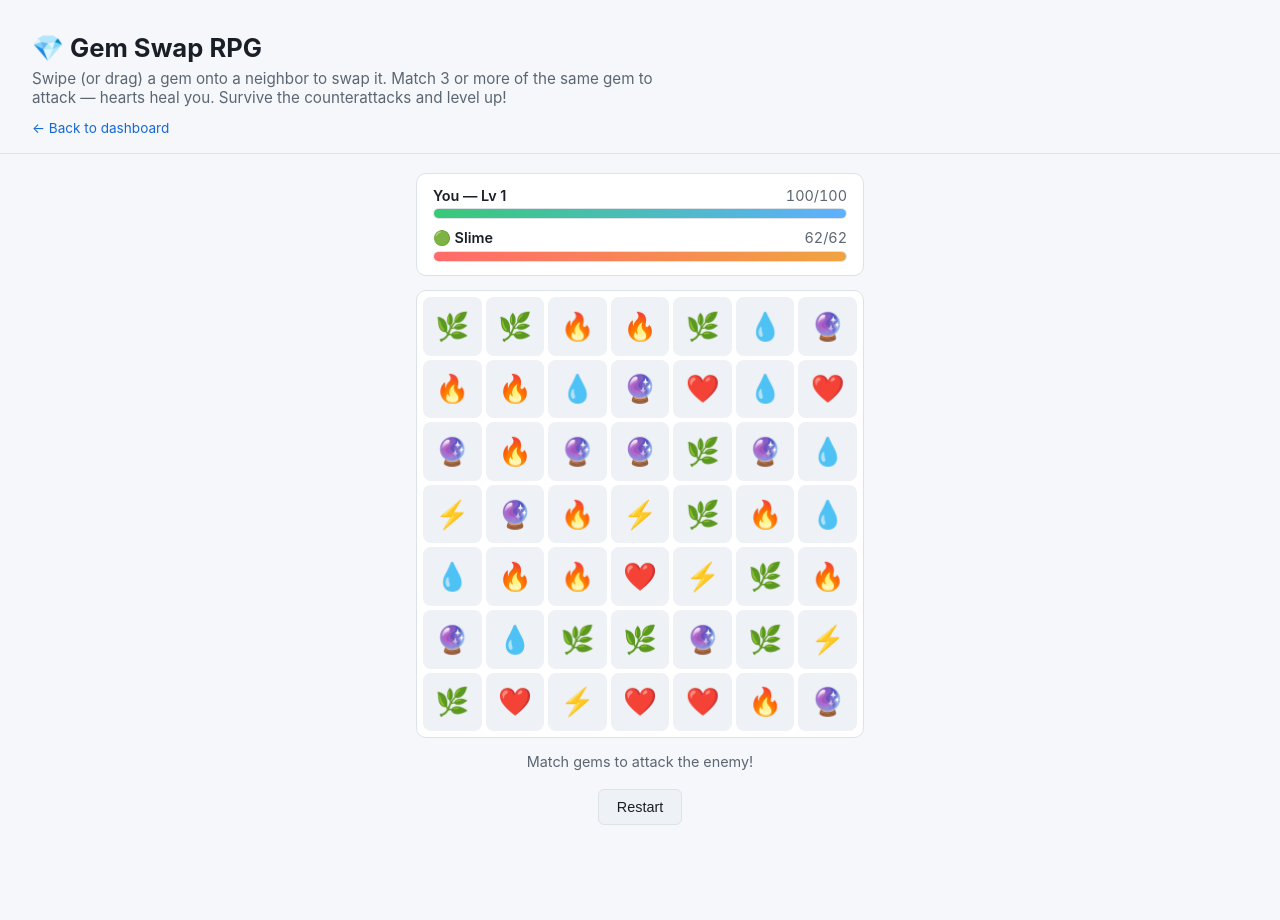
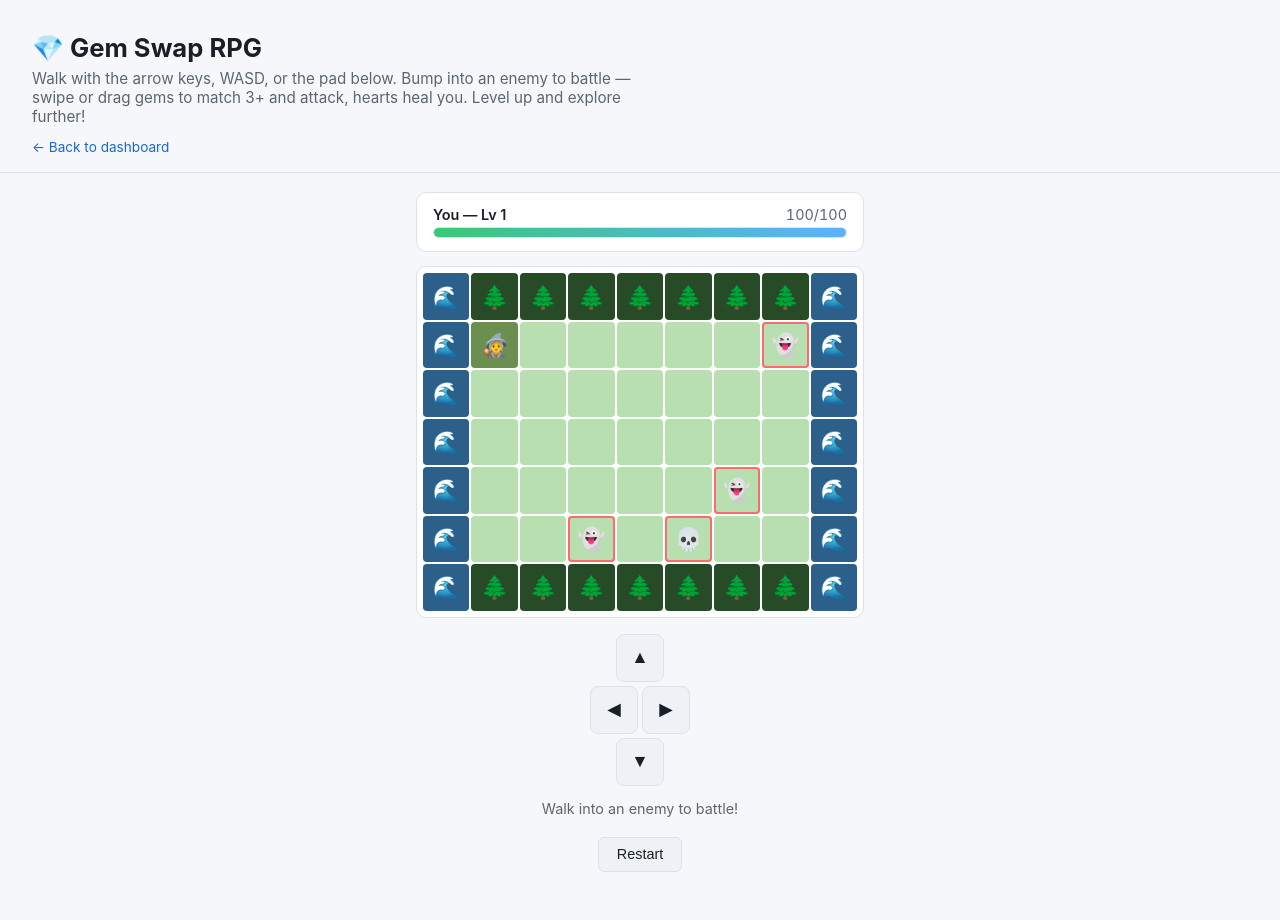
Before and after one commit to raulpanim/Neo, a Flask app: page /game in a window 1280 px wide. Before the commit the page ends 825 px from the top, so only its background shows below. Run offline with Flask 3, Linux system fonts and the light colour scheme.

Commit message:
Add walkable overworld to the RPG game
The game now opens on a tile map you explore with arrow keys, WASD, or
an on-screen D-pad (for touch). Visible enemies stand on the map; walking
into one launches the existing gem-swap battle. Winning removes that
enemy, heals and levels you up, and returns you to the map; clearing all
enemies regenerates a tougher area. Losing still ends the run via the
existing defeat/restart flow.

```diff
--- a/static/css/game.css
+++ b/static/css/game.css
@@ -87,6 +87,72 @@ body {
 
 .player-fill { background: linear-gradient(90deg, #38c977, #5eb0ff); }
 .enemy-fill { background: linear-gradient(90deg, #ff6b6b, #f0a340); }
+
+.hidden { display: none !important; }
+
+.overworld {
+  display: flex;
+  flex-direction: column;
+  align-items: center;
+  gap: 1rem;
+}
+
+.map {
+  --map-cols: 9;
+  display: grid;
+  grid-template-columns: repeat(var(--map-cols), 1fr);
+  gap: 2px;
+  width: 100%;
+  background: var(--panel);
+  border: 1px solid var(--border);
+  border-radius: 10px;
+  padding: 6px;
+}
+
+.tile {
+  aspect-ratio: 1 / 1;
+  display: flex;
+  align-items: center;
+  justify-content: center;
+  border-radius: 4px;
+  font-size: min(5.5vw, 1.4rem);
+  background: #3a5f3a;
+}
+
+@media (prefers-color-scheme: light) {
+  .tile { background: #b7dfb0; }
+}
+
+.tile.tree { background: #274a27; }
+.tile.water { background: #2c5f8a; }
+.tile.has-enemy { box-shadow: inset 0 0 0 2px var(--danger); }
+.tile.has-player { background: #6b8f4e; }
+
+.dpad {
+  display: flex;
+  flex-direction: column;
+  align-items: center;
+  gap: 4px;
+}
+
+.dpad-mid { display: flex; gap: 4px; }
+
+.dpad-btn {
+  width: 3rem;
+  height: 3rem;
+  border-radius: 8px;
+  border: 1px solid var(--border);
+  background: var(--panel-2);
+  color: var(--text);
+  font-size: 1.1rem;
+  cursor: pointer;
+  touch-action: manipulation;
+}
+
+.dpad-btn:hover { border-color: var(--accent); }
+.dpad-btn:active { background: var(--accent); }
+
+.battle { display: flex; flex-direction: column; gap: 0.9rem; }
 
 .board-area {
   position: relative;
@@ -201,8 +267,6 @@ body {
   z-index: 10;
 }
 
-.overlay.hidden { display: none; }
-
 .overlay-card {
   background: var(--panel);
   border: 1px solid var(--border);
--- a/static/js/game.js
+++ b/static/js/game.js
@@ -1,11 +1,14 @@
 (() => {
   "use strict";
 
-  const COLS = 7;
-  const ROWS = 7;
+  const BOARD_COLS = 7;
+  const BOARD_ROWS = 7;
   const ATTACK_PER_GEM = 6;
   const HEAL_PER_GEM = 5;
   const SWIPE_THRESHOLD = 18;
+
+  const MAP_COLS = 9;
+  const MAP_ROWS = 7;
 
   const GEM_TYPES = ["fire", "water", "earth", "bolt", "dark"];
   const ALL_GEMS = [...GEM_TYPES, "heal"];
@@ -28,6 +31,8 @@
     { name: "Dragon", emoji: "\u{1F409}" },
   ];
 
+  const PLAYER_EMOJI = "\u{1F9D9}";
+
   const boardEl = document.getElementById("board");
   const floatersEl = document.getElementById("floaters");
   const messageEl = document.getElementById("message");
@@ -35,6 +40,7 @@
   const playerHpEl = document.getElementById("player-hp");
   const playerMaxHpEl = document.getElementById("player-max-hp");
   const playerBarEl = document.getElementById("player-bar");
+  const enemyRowEl = document.getElementById("enemy-row");
   const enemyNameEl = document.getElementById("enemy-name");
   const enemyHpEl = document.getElementById("enemy-hp");
   const enemyMaxHpEl = document.getElementById("enemy-max-hp");
@@ -44,50 +50,157 @@
   const overlayTitleEl = document.getElementById("overlay-title");
   const overlayTextEl = document.getElementById("overlay-text");
   const overlayBtn = document.getElementById("overlay-btn");
+  const overworldEl = document.getElementById("overworld");
+  const battleEl = document.getElementById("battle");
+  const mapEl = document.getElementById("map");
+  const dpadEl = document.querySelector(".dpad");
 
-  boardEl.style.setProperty("--cols", COLS);
+  boardEl.style.setProperty("--cols", BOARD_COLS);
+  mapEl.style.setProperty("--map-cols", MAP_COLS);
 
+  // --- battle board state ---
   let board = [];
-  let state = null;
   let busy = false;
   let selected = null;
   let dragStart = null;
 
-  const idx = (r, c) => r * COLS + c;
+  // --- overworld state ---
+  let tiles = [];
+  let player = { r: 1, c: 1 };
+  let mapEnemies = [];
+
+  // --- persistent run state ---
+  let state = null;
+  let battleActive = false;
+  let activeMapEnemy = null;
+  let currentEnemy = null;
+
+  const idxBoard = (r, c) => r * BOARD_COLS + c;
+  const idxMap = (r, c) => r * MAP_COLS + c;
   const sleep = (ms) => new Promise((res) => setTimeout(res, ms));
   const randomGemId = () => ALL_GEMS[Math.floor(Math.random() * ALL_GEMS.length)];
 
-  function newEnemyForLevel(level) {
-    const def = ENEMIES[(level - 1) % ENEMIES.length];
-    const scale = 1 + Math.floor((level - 1) / ENEMIES.length) * 0.5;
-    const maxHp = Math.round((40 + level * 22) * scale);
-    const atk = Math.round((6 + level * 2.2) * scale);
-    return { name: def.name, emoji: def.emoji, maxHp, hp: maxHp, atk };
+  // ---------------------------------------------------------------------
+  // Overworld map
+  // ---------------------------------------------------------------------
+
+  function makeEnemyStats(level) {
+    const def = ENEMIES[Math.floor(Math.random() * ENEMIES.length)];
+    const maxHp = Math.round(40 + level * 20 + Math.random() * 12);
+    const atk = Math.round(6 + level * 2 + Math.random() * 3);
+    return { name: def.name, emoji: def.emoji, maxHp, atk };
   }
+
+  function generateMap() {
+    tiles = new Array(MAP_ROWS * MAP_COLS).fill("grass");
+    for (let c = 0; c < MAP_COLS; c++) {
+      tiles[idxMap(0, c)] = "tree";
+      tiles[idxMap(MAP_ROWS - 1, c)] = "tree";
+    }
+    for (let r = 0; r < MAP_ROWS; r++) {
+      tiles[idxMap(r, 0)] = "water";
+      tiles[idxMap(r, MAP_COLS - 1)] = "water";
+    }
+
+    player = { r: 1, c: 1 };
+
+    const enemyCount = Math.min(4 + Math.floor((state.level - 1) / 1), 9);
+    mapEnemies = [];
+    let guard = 0;
+    while (mapEnemies.length < enemyCount && guard < 500) {
+      guard++;
+      const r = 1 + Math.floor(Math.random() * (MAP_ROWS - 2));
+      const c = 1 + Math.floor(Math.random() * (MAP_COLS - 2));
+      const tooCloseToPlayer = Math.abs(r - player.r) + Math.abs(c - player.c) < 3;
+      const occupied = mapEnemies.some((e) => e.r === r && e.c === c);
+      if (tooCloseToPlayer || occupied) continue;
+      const stats = makeEnemyStats(state.level);
+      mapEnemies.push({ r, c, alive: true, ...stats });
+    }
+  }
+
+  function buildMapDom() {
+    mapEl.innerHTML = "";
+    for (let r = 0; r < MAP_ROWS; r++) {
+      for (let c = 0; c < MAP_COLS; c++) {
+        const t = document.createElement("div");
+        t.className = "tile";
+        t.dataset.r = r;
+        t.dataset.c = c;
+        mapEl.appendChild(t);
+      }
+    }
+  }
+
+  const tileEl = (r, c) => mapEl.children[idxMap(r, c)];
+
+  function renderMap() {
+    for (let r = 0; r < MAP_ROWS; r++) {
+      for (let c = 0; c < MAP_COLS; c++) {
+        const el = tileEl(r, c);
+        const terrain = tiles[idxMap(r, c)];
+        el.className = `tile ${terrain}`;
+        el.textContent = terrain === "tree" ? "\u{1F332}" : terrain === "water" ? "\u{1F30A}" : "";
+
+        const enemy = mapEnemies.find((e) => e.alive && e.r === r && e.c === c);
+        if (enemy) {
+          el.classList.add("has-enemy");
+          el.textContent = enemy.emoji;
+        }
+        if (player.r === r && player.c === c) {
+          el.classList.add("has-player");
+          el.textContent = PLAYER_EMOJI;
+        }
+      }
+    }
+  }
+
+  function attemptMove(dr, dc) {
+    if (battleActive || !overlayEl.classList.contains("hidden")) return;
+    const nr = player.r + dr;
+    const nc = player.c + dc;
+    if (nr < 0 || nr >= MAP_ROWS || nc < 0 || nc >= MAP_COLS) return;
+    const terrain = tiles[idxMap(nr, nc)];
+    if (terrain === "tree" || terrain === "water") return;
+
+    const enemy = mapEnemies.find((e) => e.alive && e.r === nr && e.c === nc);
+    if (enemy) {
+      startBattle(enemy);
+      return;
+    }
+
+    player.r = nr;
+    player.c = nc;
+    renderMap();
+  }
+
+  // ---------------------------------------------------------------------
+  // Battle board
+  // ---------------------------------------------------------------------
 
   function pickSafeGem(r, c) {
     for (let tries = 0; tries < 50; tries++) {
       const g = randomGemId();
-      const left2 = c >= 2 && board[idx(r, c - 1)] === g && board[idx(r, c - 2)] === g;
-      const up2 = r >= 2 && board[idx(r - 1, c)] === g && board[idx(r - 2, c)] === g;
+      const left2 = c >= 2 && board[idxBoard(r, c - 1)] === g && board[idxBoard(r, c - 2)] === g;
+      const up2 = r >= 2 && board[idxBoard(r - 1, c)] === g && board[idxBoard(r - 2, c)] === g;
       if (!left2 && !up2) return g;
     }
     return randomGemId();
   }
 
   function generateBoard() {
-    board = new Array(ROWS * COLS).fill(null);
-    for (let r = 0; r < ROWS; r++) {
-      for (let c = 0; c < COLS; c++) {
-        board[idx(r, c)] = pickSafeGem(r, c);
+    board = new Array(BOARD_ROWS * BOARD_COLS).fill(null);
+    for (let r = 0; r < BOARD_ROWS; r++) {
+      for (let c = 0; c < BOARD_COLS; c++) {
+        board[idxBoard(r, c)] = pickSafeGem(r, c);
       }
     }
   }
 
   function buildBoardDom() {
     boardEl.innerHTML = "";
-    for (let r = 0; r < ROWS; r++) {
-      for (let c = 0; c < COLS; c++) {
+    for (let r = 0; r < BOARD_ROWS; r++) {
+      for (let c = 0; c < BOARD_COLS; c++) {
         const cell = document.createElement("div");
         cell.className = "cell";
         cell.dataset.r = r;
@@ -97,17 +210,17 @@
     }
   }
 
-  const cellEl = (r, c) => boardEl.children[idx(r, c)];
+  const cellEl = (r, c) => boardEl.children[idxBoard(r, c)];
 
   function renderCell(r, c) {
     const el = cellEl(r, c);
     el.className = "cell";
-    el.textContent = GEM_EMOJI[board[idx(r, c)]] || "";
+    el.textContent = GEM_EMOJI[board[idxBoard(r, c)]] || "";
   }
 
   function renderAllCells() {
-    for (let r = 0; r < ROWS; r++) {
-      for (let c = 0; c < COLS; c++) renderCell(r, c);
+    for (let r = 0; r < BOARD_ROWS; r++) {
+      for (let c = 0; c < BOARD_COLS; c++) renderCell(r, c);
     }
   }
 
@@ -116,10 +229,12 @@
     playerHpEl.textContent = state.playerHp;
     playerMaxHpEl.textContent = state.playerMaxHp;
     playerBarEl.style.width = `${Math.max(0, (state.playerHp / state.playerMaxHp) * 100)}%`;
-    enemyNameEl.textContent = `${state.enemy.emoji} ${state.enemy.name}`;
-    enemyHpEl.textContent = Math.max(0, state.enemy.hp);
-    enemyMaxHpEl.textContent = state.enemy.maxHp;
-    enemyBarEl.style.width = `${Math.max(0, (state.enemy.hp / state.enemy.maxHp) * 100)}%`;
+    if (currentEnemy) {
+      enemyNameEl.textContent = `${currentEnemy.emoji} ${currentEnemy.name}`;
+      enemyHpEl.textContent = Math.max(0, currentEnemy.hp);
+      enemyMaxHpEl.textContent = currentEnemy.maxHp;
+      enemyBarEl.style.width = `${Math.max(0, (currentEnemy.hp / currentEnemy.maxHp) * 100)}%`;
+    }
   }
 
   function setMessage(text) {
@@ -138,27 +253,27 @@
 
   function findMatches() {
     const matched = new Set();
-    for (let r = 0; r < ROWS; r++) {
+    for (let r = 0; r < BOARD_ROWS; r++) {
       let runStart = 0;
-      for (let c = 1; c <= COLS; c++) {
-        const cur = c < COLS ? board[idx(r, c)] : null;
-        const prev = board[idx(r, c - 1)];
+      for (let c = 1; c <= BOARD_COLS; c++) {
+        const cur = c < BOARD_COLS ? board[idxBoard(r, c)] : null;
+        const prev = board[idxBoard(r, c - 1)];
         if (cur !== prev) {
           if (c - runStart >= 3) {
-            for (let k = runStart; k < c; k++) matched.add(idx(r, k));
+            for (let k = runStart; k < c; k++) matched.add(idxBoard(r, k));
           }
           runStart = c;
         }
       }
     }
-    for (let c = 0; c < COLS; c++) {
+    for (let c = 0; c < BOARD_COLS; c++) {
       let runStart = 0;
-      for (let r = 1; r <= ROWS; r++) {
-        const cur = r < ROWS ? board[idx(r, c)] : null;
-        const prev = board[idx(r - 1, c)];
+      for (let r = 1; r <= BOARD_ROWS; r++) {
+        const cur = r < BOARD_ROWS ? board[idxBoard(r, c)] : null;
+        const prev = board[idxBoard(r - 1, c)];
         if (cur !== prev) {
           if (r - runStart >= 3) {
-            for (let k = runStart; k < r; k++) matched.add(idx(k, c));
+            for (let k = runStart; k < r; k++) matched.add(idxBoard(k, c));
           }
           runStart = r;
         }
@@ -169,25 +284,25 @@
 
   function collapseAndRefill(matchedSet) {
     const newCells = [];
-    for (let c = 0; c < COLS; c++) {
-      let writeRow = ROWS - 1;
-      for (let r = ROWS - 1; r >= 0; r--) {
-        if (!matchedSet.has(idx(r, c))) {
-          board[idx(writeRow, c)] = board[idx(r, c)];
+    for (let c = 0; c < BOARD_COLS; c++) {
+      let writeRow = BOARD_ROWS - 1;
+      for (let r = BOARD_ROWS - 1; r >= 0; r--) {
+        if (!matchedSet.has(idxBoard(r, c))) {
+          board[idxBoard(writeRow, c)] = board[idxBoard(r, c)];
           writeRow--;
         }
       }
       for (let r = writeRow; r >= 0; r--) {
-        board[idx(r, c)] = randomGemId();
-        newCells.push(idx(r, c));
+        board[idxBoard(r, c)] = randomGemId();
+        newCells.push(idxBoard(r, c));
       }
     }
     return newCells;
   }
 
   function swapBoard(a, b) {
-    const ia = idx(a.r, a.c);
-    const ib = idx(b.r, b.c);
+    const ia = idxBoard(a.r, a.c);
+    const ib = idxBoard(b.r, b.c);
     [board[ia], board[ib]] = [board[ib], board[ia]];
   }
 
@@ -223,7 +338,7 @@
         const g = board[i];
         counts[g] = (counts[g] || 0) + 1;
       });
-      matched.forEach((i) => cellEl(Math.floor(i / COLS), i % COLS).classList.add("matched"));
+      matched.forEach((i) => cellEl(Math.floor(i / BOARD_COLS), i % BOARD_COLS).classList.add("matched"));
       await sleep(200);
 
       let dmg = 0;
@@ -233,7 +348,7 @@
         else dmg += Math.round(count * ATTACK_PER_GEM * combo);
       }
       if (dmg > 0) {
-        state.enemy.hp = Math.max(0, state.enemy.hp - dmg);
+        currentEnemy.hp = Math.max(0, currentEnemy.hp - dmg);
         spawnFloater("enemy", `-${dmg}`, "dmg");
       }
       if (heal > 0) {
@@ -244,28 +359,29 @@
 
       const newCells = collapseAndRefill(matched);
       renderAllCells();
-      newCells.forEach((i) => cellEl(Math.floor(i / COLS), i % COLS).classList.add("dropping"));
+      newCells.forEach((i) => cellEl(Math.floor(i / BOARD_COLS), i % BOARD_COLS).classList.add("dropping"));
       await sleep(220);
 
       combo += 0.5;
-      if (state.enemy.hp <= 0) break;
+      if (currentEnemy.hp <= 0) break;
     }
   }
 
   function enemyTurn() {
-    const variance = Math.round(state.enemy.atk * 0.25);
-    const dmg = Math.max(1, state.enemy.atk + Math.floor(Math.random() * (variance * 2 + 1)) - variance);
+    const variance = Math.round(currentEnemy.atk * 0.25);
+    const dmg = Math.max(1, currentEnemy.atk + Math.floor(Math.random() * (variance * 2 + 1)) - variance);
     state.playerHp = Math.max(0, state.playerHp - dmg);
     spawnFloater("player", `-${dmg}`, "dmg");
     updateHud();
-    setMessage(`${state.enemy.name} hits you for ${dmg}!`);
+    setMessage(`${currentEnemy.name} hits you for ${dmg}!`);
     if (state.playerHp <= 0) handleDefeat();
   }
 
-  function showOverlay(title, text, btnLabel) {
+  function showOverlay(title, text, btnLabel, mode) {
     overlayTitleEl.textContent = title;
     overlayTextEl.textContent = text;
     overlayBtn.textContent = btnLabel;
+    overlayBtn.dataset.mode = mode;
     overlayEl.classList.remove("hidden");
   }
 
@@ -273,28 +389,61 @@
     overlayEl.classList.add("hidden");
   }
 
+  function startBattle(mapEnemy) {
+    battleActive = true;
+    activeMapEnemy = mapEnemy;
+    currentEnemy = { name: mapEnemy.name, emoji: mapEnemy.emoji, maxHp: mapEnemy.maxHp, atk: mapEnemy.atk, hp: mapEnemy.maxHp };
+
+    overworldEl.classList.add("hidden");
+    battleEl.classList.remove("hidden");
+    enemyRowEl.classList.remove("hidden");
+
+    selected = null;
+    dragStart = null;
+    busy = false;
+
+    generateBoard();
+    renderAllCells();
+    updateHud();
+    setMessage(`A wild ${currentEnemy.name} appears!`);
+  }
+
+  function exitBattleToMap() {
+    battleActive = false;
+    activeMapEnemy = null;
+    currentEnemy = null;
+    battleEl.classList.add("hidden");
+    enemyRowEl.classList.add("hidden");
+    overworldEl.classList.remove("hidden");
+
+    if (mapEnemies.every((e) => !e.alive)) {
+      generateMap();
+      buildMapDom();
+      setMessage("Area cleared! A tougher region appears.");
+    } else {
+      setMessage("Walk into an enemy to battle!");
+    }
+    renderMap();
+  }
+
   function handleVictory() {
-    const rewardHeal = Math.round(state.playerMaxHp * 0.3);
+    activeMapEnemy.alive = false;
+    const rewardHeal = Math.round(state.playerMaxHp * 0.25);
     state.level += 1;
     state.playerMaxHp += 8;
     state.playerHp = Math.min(state.playerMaxHp, state.playerHp + rewardHeal);
-    state.enemy = newEnemyForLevel(state.level);
     updateHud();
-    generateBoard();
-    renderAllCells();
-    setMessage("Victory! A new challenger appears.");
     showOverlay(
       "Victory!",
-      `You defeated the enemy and healed ${rewardHeal} HP. Now facing a level ${state.level} ${state.enemy.name} ${state.enemy.emoji}.`,
-      "Continue"
+      `You defeated the ${currentEnemy.name} and healed ${rewardHeal} HP. You're now level ${state.level}.`,
+      "Continue",
+      "continue"
     );
-    overlayBtn.dataset.mode = "continue";
   }
 
   function handleDefeat() {
     setMessage("You were defeated...");
-    showOverlay("Defeated...", `You reached level ${state.level}. Tap restart to try again.`, "Restart");
-    overlayBtn.dataset.mode = "restart";
+    showOverlay("Defeated...", `You reached level ${state.level}. Tap restart to try again.`, "Restart", "restart");
     busy = true;
   }
 
@@ -320,7 +469,7 @@
     await resolveCascades();
     updateHud();
 
-    if (state.enemy.hp <= 0) {
+    if (currentEnemy.hp <= 0) {
       await sleep(200);
       handleVictory();
       return;
@@ -331,25 +480,41 @@
     busy = false;
   }
 
+  // ---------------------------------------------------------------------
+  // Run lifecycle
+  // ---------------------------------------------------------------------
+
   function newGame() {
     state = {
       level: 1,
       playerMaxHp: 100,
       playerHp: 100,
-      enemy: newEnemyForLevel(1),
     };
+    battleActive = false;
+    activeMapEnemy = null;
+    currentEnemy = null;
+    busy = false;
     selected = null;
     dragStart = null;
-    busy = false;
-    generateBoard();
-    renderAllCells();
+
+    generateMap();
+    buildMapDom();
+    renderMap();
     updateHud();
-    setMessage("Match gems to attack the enemy!");
+    setMessage("Walk into an enemy to battle!");
     hideOverlay();
+
+    battleEl.classList.add("hidden");
+    enemyRowEl.classList.add("hidden");
+    overworldEl.classList.remove("hidden");
   }
 
+  // ---------------------------------------------------------------------
+  // Input
+  // ---------------------------------------------------------------------
+
   boardEl.addEventListener("pointerdown", (e) => {
-    if (busy) return;
+    if (busy || !battleActive) return;
     const cellDiv = e.target.closest(".cell");
     if (!cellDiv) return;
     const cell = { r: +cellDiv.dataset.r, c: +cellDiv.dataset.c };
@@ -383,13 +548,35 @@
     dragStart = null;
     setSelected(null);
 
-    if (target.r >= 0 && target.r < ROWS && target.c >= 0 && target.c < COLS) {
+    if (target.r >= 0 && target.r < BOARD_ROWS && target.c >= 0 && target.c < BOARD_COLS) {
       attemptSwap(start, target);
     }
   });
 
   document.addEventListener("pointerup", () => {
     dragStart = null;
+  });
+
+  const DIRS = { up: [-1, 0], down: [1, 0], left: [0, -1], right: [0, 1] };
+  const KEY_DIRS = {
+    ArrowUp: "up", ArrowDown: "down", ArrowLeft: "left", ArrowRight: "right",
+    w: "up", s: "down", a: "left", d: "right",
+    W: "up", S: "down", A: "left", D: "right",
+  };
+
+  document.addEventListener("keydown", (e) => {
+    const dir = KEY_DIRS[e.key];
+    if (!dir) return;
+    e.preventDefault();
+    const [dr, dc] = DIRS[dir];
+    attemptMove(dr, dc);
+  });
+
+  dpadEl.addEventListener("click", (e) => {
+    const btn = e.target.closest(".dpad-btn");
+    if (!btn) return;
+    const [dr, dc] = DIRS[btn.dataset.dir];
+    attemptMove(dr, dc);
   });
 
   restartBtn.addEventListener("click", () => newGame());
@@ -400,6 +587,7 @@
     } else {
       hideOverlay();
       busy = false;
+      exitBattleToMap();
     }
   });
 
--- a/templates/game.html
+++ b/templates/game.html
@@ -10,9 +10,9 @@
 <header class="topbar">
   <h1>💎 Gem Swap RPG</h1>
   <p class="subtitle">
-    Swipe (or drag) a gem onto a neighbor to swap it. Match 3 or more of the
-    same gem to attack &mdash; hearts heal you. Survive the counterattacks
-    and level up!
+    Walk with the arrow keys, WASD, or the pad below. Bump into an enemy to
+    battle &mdash; swipe or drag gems to match 3+ and attack, hearts heal
+    you. Level up and explore further!
   </p>
   <a class="back-link" href="{{ url_for('index') }}">&larr; Back to dashboard</a>
 </header>
@@ -26,7 +26,7 @@
       </div>
       <div class="bar"><div id="player-bar" class="bar-fill player-fill"></div></div>
     </div>
-    <div class="fighter enemy">
+    <div id="enemy-row" class="fighter enemy hidden">
       <div class="fighter-row">
         <span class="fighter-name" id="enemy-name">Slime</span>
         <span class="fighter-hp-text"><span id="enemy-hp">50</span>/<span id="enemy-max-hp">50</span></span>
@@ -35,12 +35,26 @@
     </div>
   </section>
 
-  <div class="board-area">
-    <div id="board" class="board"></div>
-    <div id="floaters" class="floaters"></div>
+  <div id="overworld" class="overworld">
+    <div id="map" class="map"></div>
+    <div class="dpad" aria-label="Movement controls">
+      <button class="dpad-btn dpad-up" type="button" data-dir="up" aria-label="Walk up">&#9650;</button>
+      <div class="dpad-mid">
+        <button class="dpad-btn dpad-left" type="button" data-dir="left" aria-label="Walk left">&#9664;</button>
+        <button class="dpad-btn dpad-right" type="button" data-dir="right" aria-label="Walk right">&#9654;</button>
+      </div>
+      <button class="dpad-btn dpad-down" type="button" data-dir="down" aria-label="Walk down">&#9660;</button>
+    </div>
   </div>
 
-  <p id="message" class="message">Match gems to attack the enemy!</p>
+  <div id="battle" class="battle hidden">
+    <div class="board-area">
+      <div id="board" class="board"></div>
+      <div id="floaters" class="floaters"></div>
+    </div>
+  </div>
+
+  <p id="message" class="message">Walk into an enemy to battle!</p>
 
   <div class="controls">
     <button id="restart-btn" type="button">Restart</button>
```
